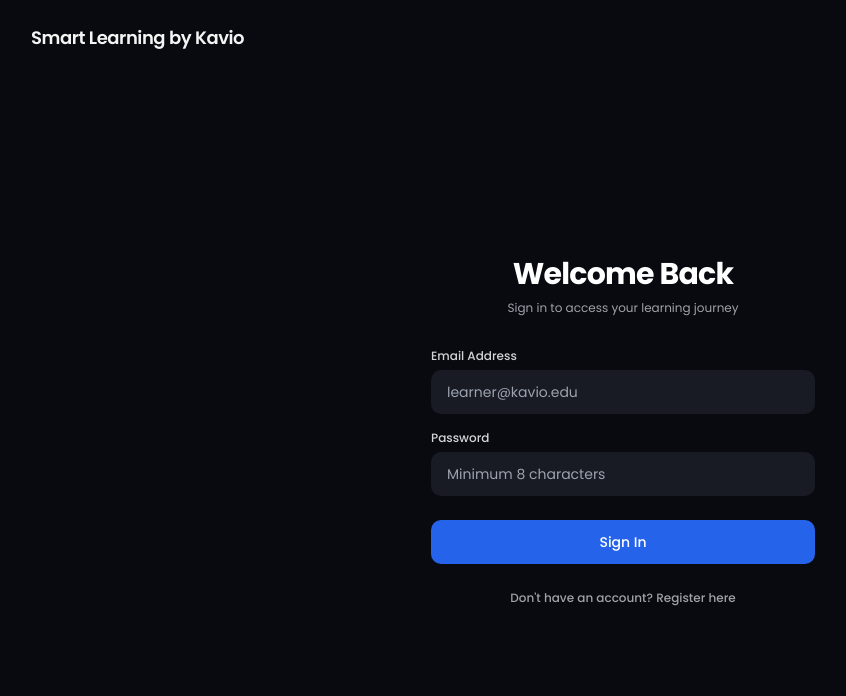
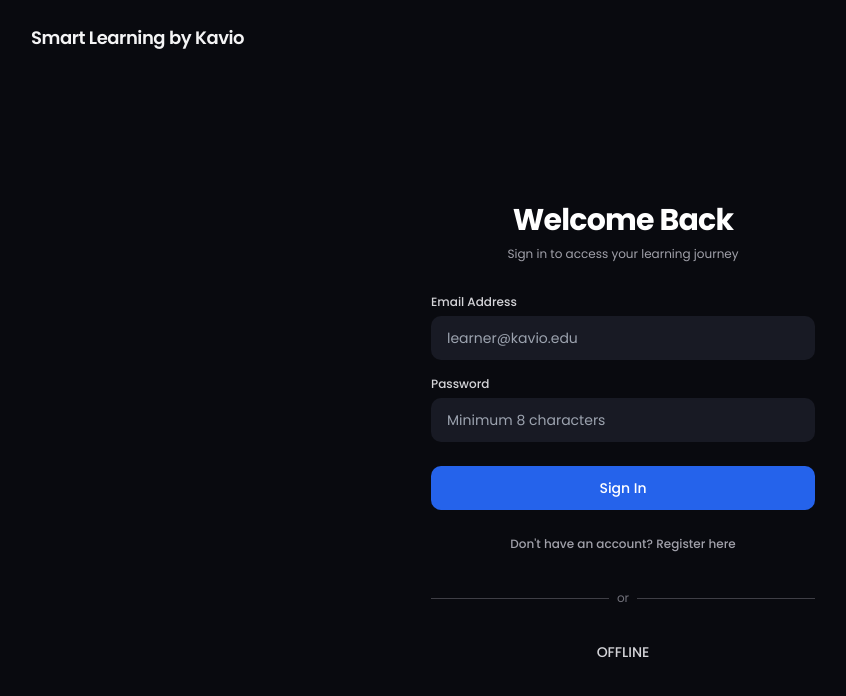
Before and after one commit to imanecdoche/kavio-smart-learning, a React (Vite) app: page / in a window 1280 px wide. Shown: the top 696 px of the page, without its empty margins (17-863 px from the left). Built offline with nearby package versions, Linux system fonts and the light colour scheme; no server answers.

Commit message:
feat: add OFFLINE bypass button for quick access to materials

```diff
--- a/src/components/auth/LoginPage.jsx
+++ b/src/components/auth/LoginPage.jsx
@@ -4,7 +4,7 @@ import Button from '../ui/Button';
 import { useAuth } from '../../context/AuthContext';
 
 export const LoginPage = () => {
-  const { login, register, authError } = useAuth();
+  const { login, register, offlineLogin, authError } = useAuth();
   const [isRegister, setIsRegister] = useState(false);
   const [name, setName] = useState('');
   const [email, setEmail] = useState('');
@@ -128,6 +128,26 @@ export const LoginPage = () => {
             </Button>
           </div>
         </form>
+
+        {/* Separator */}
+        <div className="relative my-6">
+          <div className="absolute inset-0 flex items-center">
+            <div className="w-full border-t border-zinc-700"></div>
+          </div>
+          <div className="relative flex justify-center text-xs">
+            <span className="px-2 bg-[#090a0f] text-zinc-500">or</span>
+          </div>
+        </div>
+
+        {/* Offline Button */}
+        <Button
+          type="button"
+          variant="outline"
+          onClick={offlineLogin}
+          className="w-full h-11 text-zinc-300 hover:text-white hover:bg-zinc-800/50 text-sm font-medium"
+        >
+          OFFLINE
+        </Button>
       </motion.div>
     </section>
   );
```
